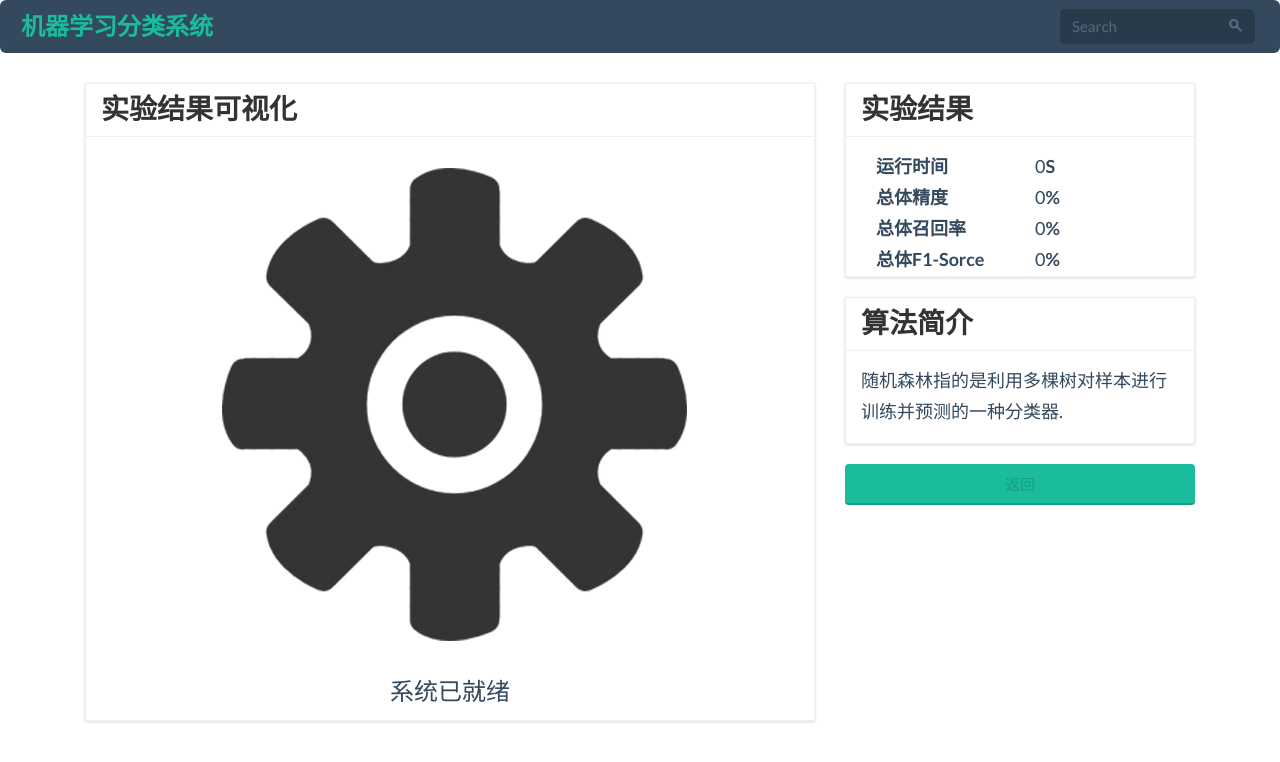
After one commit to HanqingXue/Python, a Python web app: template MicroAI/templates/result.html in a window 1280 px wide. The commit adds this page. Shown: the top 762 px of the page. Run offline with Jinja, Linux system fonts and the light colour scheme; the template is opened without the code that fills it: most values are stand-ins (such as "Sample title", 1, 10 or a date in 2020).

```diff
--- a/MicroAI/handlers/result.py
+++ b/MicroAI/handlers/result.py
@@ -4,4 +4,6 @@ import tornado.web
 
 class ResultHandler(tornado.web.RequestHandler):
 	def post(self):
-		self.render('index.html')
+		algorithm = self.get_argument('algorithms')
+		print algorithm
+		self.render('result.html', algo = algorithm)
--- /dev/null
+++ b/MicroAI/templates/result.html
@@ -0,0 +1,129 @@
+<!DOCTYPE html>
+<html lang="en">
+  <head>
+    <meta charset="utf-8">
+    <title>机器学习分类系统</title>
+    <meta name="viewport" content="width=device-width, initial-scale=1.0">
+    <link href="{{ static_url('css/bootstrap.min.css') }}" rel="stylesheet">
+    <link href="{{ static_url('css/flat-ui.min.css') }}"   rel="stylesheet">
+    <link rel="stylesheet" type="text/css" href="{{ static_url('css/index.css') }}">
+    <script src="{{ static_url('js/jquery.min.js') }}"></script>
+    <script src="{{ static_url('js/flat-ui.min.js') }}"></script>
+  </head>
+  <body>
+    <div id="navigation">
+      <nav class="navbar navbar-inverse" role="navigation">
+        <div class="navbar-header">
+          <button type="button" class="navbar-toggle" data-toggle="collapse" data-target="#navbar-collapse-01">
+            <span class="sr-only">Toggle navigation</span>
+          </button>
+          <a class="navbar-brand" href="#" style="">机器学习分类系统</a>
+        </div>
+        <div class="collapse navbar-collapse" id="navbar-collapse-01">
+          <form class="navbar-form navbar-right" action="#" role="search">
+            <div class="form-group">
+              <div class="input-group">
+                <input class="form-control" id="navbarInput-01" type="search" placeholder="Search">
+                <span class="input-group-btn">
+                  <button type="submit" class="btn"><span class="fui-search"></span></button>
+                </span>
+              </div>
+            </div>
+          </form>
+        </div>
+      </nav>
+    </div>
+    <div class="container">
+      <div class="col-md-8">
+        <div class="section">
+          <div class="header">
+            <h5><i class="fa fa-desktop"></i> 实验结果可视化</h5>
+                <a href="javascript:void(0)">
+                    <i class="fa fa-caret-down"></i>
+                </a>
+          </div>
+          <div class="body" >
+			<div style="text-align: center">
+				<img src=" {{ static_url('img/config.png') }}" style="text-align: center"></img>
+				<h6>系统已就绪</h6>
+			</div>
+
+		  </div>
+        </div>
+      </div>
+
+      <div class="col-md-4">
+		<div id="overview" class="section">
+            <div class="header">
+                <h5><i class="fa fa-desktop"></i> 实验结果</h5>
+                <a href="javascript:void(0)">
+                    <i class="fa fa-caret-down"></i>
+                </a>
+            </div> <!-- .header -->
+            <div class="body">
+                <div class="row-fluid">
+                    <div class="col-md-6 text-bold"><b>运行时间</b></div> <!-- .span4 -->
+                    <div class="col-md-6">
+                      0<b>S</b>
+                    </div> <!-- .span8 -->
+                </div> <!-- .row-fluid -->
+                <div class="row-fluid">
+                    <div class="col-md-6 text-bold"><b>总体精度</b></div> <!-- .span4 -->
+                    <div class="col-md-6">0<b>%</b></div> <!-- .span8 -->
+                </div> <!-- .row-fluid -->
+                <div class="row-fluid">
+                    <div class="col-md-6 text-bold"><b>总体召回率</b></div> <!-- .span4 -->
+                    <div class="col-md-6">0<b>%</b></div> <!-- .span8 -->
+                </div> <!-- .row-fluid -->
+                <div class="row-fluid">
+                    <div class="col-md-6 text-bold"><b>总体F1-Sorce</b></div> <!-- .span4 -->
+                    <div class="col-md-6">0<b>%</b></div> <!-- .span8 -->
+                </div> <!-- .row-fluid -->
+            </div> <!-- .body -->
+        </div> <!-- .section -->
+
+        <div class="section">
+          <div class="header">
+            <h5><i class="fa fa-desktop"></i> 算法简介</h5>
+              <a href="javascript:void(0)">
+                <i class="fa fa-caret-down"></i>
+              </a>
+          </div>
+          <div class="body">
+            <p id="algocontent">随机森林指的是利用多棵树对样本进行训练并预测的一种分类器.</p>
+          </div>
+        </div>
+
+        <button class="btn btn-embossed btn-primary col-md-12" id="submit">
+         <a href="/">返回</a>
+        </button>
+      </div>
+</div>
+  </body>
+  <script type="text/javascript">
+    var algorithms = {
+      'DT': "决策树算法是一种逼近离散函数值的方法。它是一种典型的分类方法，首先对数据进行处理，利用归纳算法生成可读的规则和决策树，然后使用决策对新数据进行分析。本质上决策树是通过一系列规则对数据进行分类的过程。",
+
+      'SVM': "支持向量机是CorinnaCortes和Vapnik等于1995年首先提出的，它在解决小样本、非线性及高维模式识别中表现出许多特有的优势，并能够推广应用到函数拟合等其他机器学习问题中。",
+
+      "AdaBoost": "Adaboost是一种迭代算法，其核心思想是针对同一个训练集训练不同的分类器(弱分类器)，然后把这些弱分类器集合起来，构成一个更强的最终分类器（强分类器）。",
+
+      "KNN": "邻近算法，或者说K最近邻(kNN，k-NearestNeighbor)分类算法是数据挖掘分类技术中最简单的方法之一。所谓K最近邻，就是k个最近的邻居的意思，说的是每个样本都可以用它最接近的k个邻居来代表。",
+
+      "SGD": "梯度下降法是一个一阶最优化算法，通常也称为最速下降法。要使用梯度下降法找到一个函数的局部极小值，必须向函数上当前点对应梯度（或者是近似梯度）的反方向的规定步长距离点进行迭代搜索。如果相反地向梯度正方向迭代进行搜索，则会接近函数的局部极大值点；这个过程则被称为梯度上升法",
+
+      "RF": "随机森林指的是利用多棵树对样本进行训练并预测的一种分类器",
+
+      "NBM": "贝叶斯分类是一类分类算法的总称，这类算法均以贝叶斯定理为基础，故统称为贝叶斯分类"
+    }
+  </script>
+  <script type="text/javascript">
+    var algokey = "{{ algo }}";
+  </script>
+  <script type="text/javascript">
+    $(document).ready(function(){
+        var curAlgo = $(this).find("option:selected").val();
+        $('#algocontent').text(algorithms[algokey]);
+    });
+  </script>
+</html>
```
Also changed, not shown: MicroAI/templates/index.html (+72 -86 lines).
